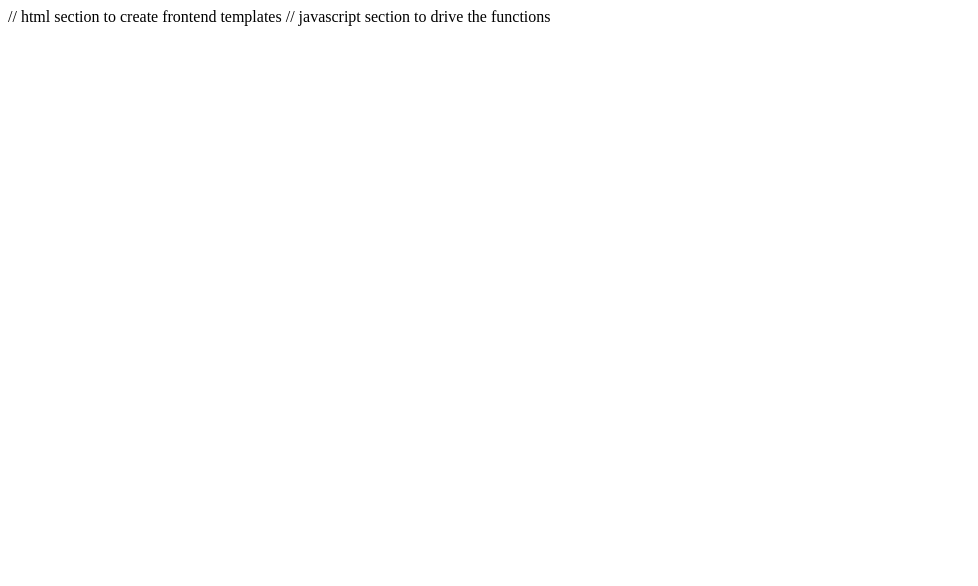
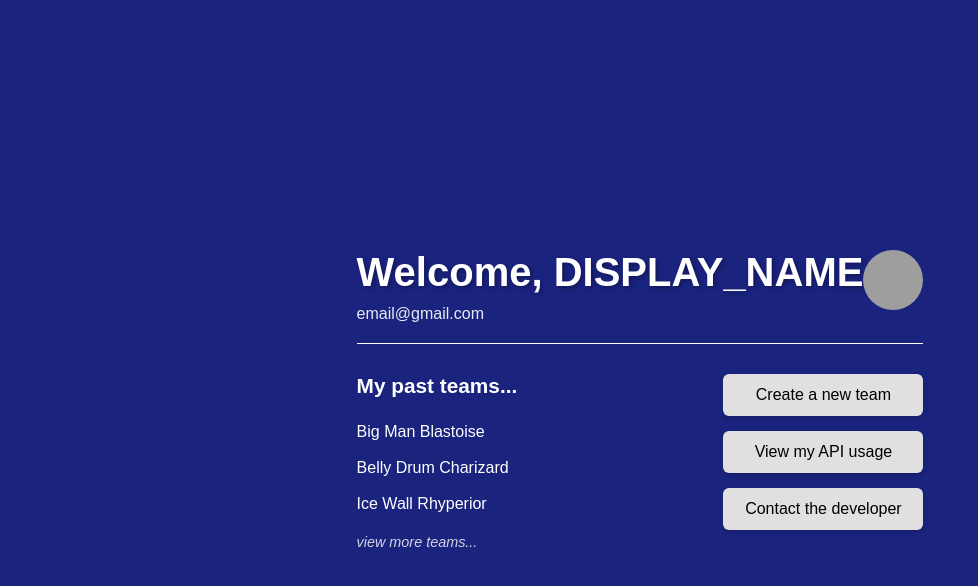
Before and after one commit to sfroning88/AI-Pokemon-Battling, a Flask app: template templates/user_home.html in a window 1280 px wide. Shown: the top 586 px of the page, without its empty margins (0-978 px from the left). Run offline with Flask 3, Linux system fonts and the light colour scheme; the template is opened without the code that fills it, so the values that code supplies are empty; parts of the project's set-up code (start-up, migrations or seed data) failed here and were passed over; grey boxes are pictures that could not be loaded.

Commit message:
Home page frontend before google sign in workflow

```diff
--- a/app.py
+++ b/app.py
@@ -1,21 +1,39 @@
 import os, sys
-from flask import Flask, render_template, request, jsonify
-from ngrok import connect
-from dotenv import load_dotenv
 
 # Load environment variables from .env file
+from dotenv import load_dotenv
 load_dotenv()
 
 # create a Flask app
+from flask import Flask, render_template, request, jsonify
 app = Flask(__name__)
 app.secret_key = os.environ.get('FLASK_SECRET_KEY')
 
 # get the Ngrok token
-ngrok_token = os.environ.get('NGROK_API_TOKEN')
+from ngrok import connect
+ngrok_token = os.environ.get('NGROK_TOKEN')
+
+# create Supabase client
+from supabase import create_client
+supabase_key = os.environ.get('SUPABASE_KEY')
+supabase_url = os.environ.get('SUPABASE_URL')
+supabase = create_client(supabase_url, supabase_key)
 
 @app.route('/')
+def login():
+    return render_template('user_login.html')
+
+@app.route('/auth/callback')
+def auth_callback():
+    # Handle Google OAuth callback
+    # Extract session and redirect to user_home.html
+    pass
+
+@app.route('/home')
 def home():
-    return render_template('user_login.html')
+    # Check if user is authenticated
+    # Render user_home.html
+    return render_template('user_home.html')
 
 if __name__ == '__main__':
     if len(sys.argv) != 1:
--- a/requirements.txt
+++ b/requirements.txt
@@ -2,3 +2,4 @@ dotenv
 flask
 requests
 ngrok
+supabase
--- a/static/style.css
+++ b/static/style.css
@@ -142,3 +142,130 @@ body {
     color: #5f6368;
     text-decoration: none;
 }
+
+/* Home Page Styles */
+.home-body {
+    background-color: #1a237e;
+    color: white;
+    font-family: 'Arial', sans-serif;
+    margin: 0;
+    padding: 0;
+    min-height: 100vh;
+}
+
+.home-container {
+    max-width: 1200px;
+    margin: 0 auto;
+    padding: 20px;
+}
+
+.home-header {
+    display: flex;
+    justify-content: space-between;
+    align-items: flex-start;
+    margin-bottom: 20px;
+}
+
+.welcome-section {
+    flex: 1;
+}
+
+.welcome-title {
+    color: white;
+    font-size: 2.5rem;
+    font-weight: bold;
+    margin: 0 0 10px 0;
+    text-shadow: 2px 2px 4px rgba(0,0,0,0.3);
+}
+
+.user-email {
+    color: white;
+    font-size: 1rem;
+    margin: 0;
+    opacity: 0.9;
+}
+
+.user-avatar {
+    width: 60px;
+    height: 60px;
+}
+
+.avatar-img {
+    width: 100%;
+    height: 100%;
+    border-radius: 50%;
+    object-fit: cover;
+}
+
+.header-separator {
+    width: 100%;
+    height: 1px;
+    background-color: white;
+    margin-bottom: 30px;
+}
+
+.main-content {
+    display: flex;
+    gap: 40px;
+    align-items: flex-start;
+}
+
+.teams-section {
+    flex: 1;
+}
+
+.teams-header {
+    color: white;
+    font-size: 1.3rem;
+    font-weight: bold;
+    margin: 0 0 20px 0;
+}
+
+.teams-list {
+    list-style: none;
+    padding: 0;
+    margin: 0 0 15px 0;
+}
+
+.team-item {
+    color: white;
+    font-size: 1rem;
+    margin-bottom: 8px;
+    padding: 5px 0;
+}
+
+.view-more-link {
+    color: white;
+    font-size: 0.9rem;
+    font-style: italic;
+    text-decoration: none;
+    opacity: 0.8;
+}
+
+.view-more-link:hover {
+    opacity: 1;
+}
+
+.actions-section {
+    display: flex;
+    flex-direction: column;
+    gap: 15px;
+    min-width: 200px;
+}
+
+.action-button {
+    background-color: #e0e0e0;
+    color: black;
+    border: none;
+    padding: 12px 20px;
+    border-radius: 6px;
+    font-size: 1rem;
+    font-weight: 500;
+    cursor: pointer;
+    box-shadow: 0 2px 4px rgba(0,0,0,0.2);
+    transition: background-color 0.2s ease;
+}
+
+.action-button:hover {
+    background-color: #d0d0d0;
+}
--- a/templates/user_home.html
+++ b/templates/user_home.html
@@ -1,5 +1,47 @@
-// html section to create frontend templates
+<!DOCTYPE html>
+<html lang="en">
+<head>
+    <meta charset="UTF-8">
+    <meta name="viewport" content="width=device-width, initial-scale=1.0">
+    <title>VictoryRoadAI - Home</title>
+    <link rel="stylesheet" href="{{ url_for('static', filename='style.css') }}">
+</head>
+<body class="home-body">
+    <div class="home-container">
+        <!-- Header Section -->
+        <div class="home-header">
+            <div class="welcome-section">
+                <h1 class="welcome-title">Welcome, {{ display_name or 'DISPLAY_NAME' }}</h1>
+                <p class="user-email">{{ user_email or 'email@gmail.com' }}</p>
+            </div>
+            <div class="user-avatar">
+                <img src="{{ user_logo or url_for('static', filename='User_Logo.png') }}" alt="User Avatar" class="avatar-img">
+            </div>
+        </div>
 
+        <!-- Separator Line -->
+        <div class="header-separator"></div>
 
+        <!-- Main Content Section -->
+        <div class="main-content">
+            <!-- Left Column - Past Teams -->
+            <div class="teams-section">
+                <h2 class="teams-header">My past teams...</h2>
+                <ul class="teams-list">
+                    <li class="team-item">Big Man Blastoise</li>
+                    <li class="team-item">Belly Drum Charizard</li>
+                    <li class="team-item">Ice Wall Rhyperior</li>
+                </ul>
+                <a href="#" class="view-more-link">view more teams...</a>
+            </div>
 
-// javascript section to drive the functions
+            <!-- Right Column - Action Buttons -->
+            <div class="actions-section">
+                <button class="action-button">Create a new team</button>
+                <button class="action-button">View my API usage</button>
+                <button class="action-button">Contact the developer</button>
+            </div>
+        </div>
+    </div>
+</body>
+</html>
--- /dev/null
+++ b/templates/user_usage.html
@@ -0,0 +1,5 @@
+// html section to create frontend templates
+
+
+
+// javascript section to drive the functions
```
Also changed, not shown: api/supabase.py (added), logos/skdf2012.jpeg (added).
